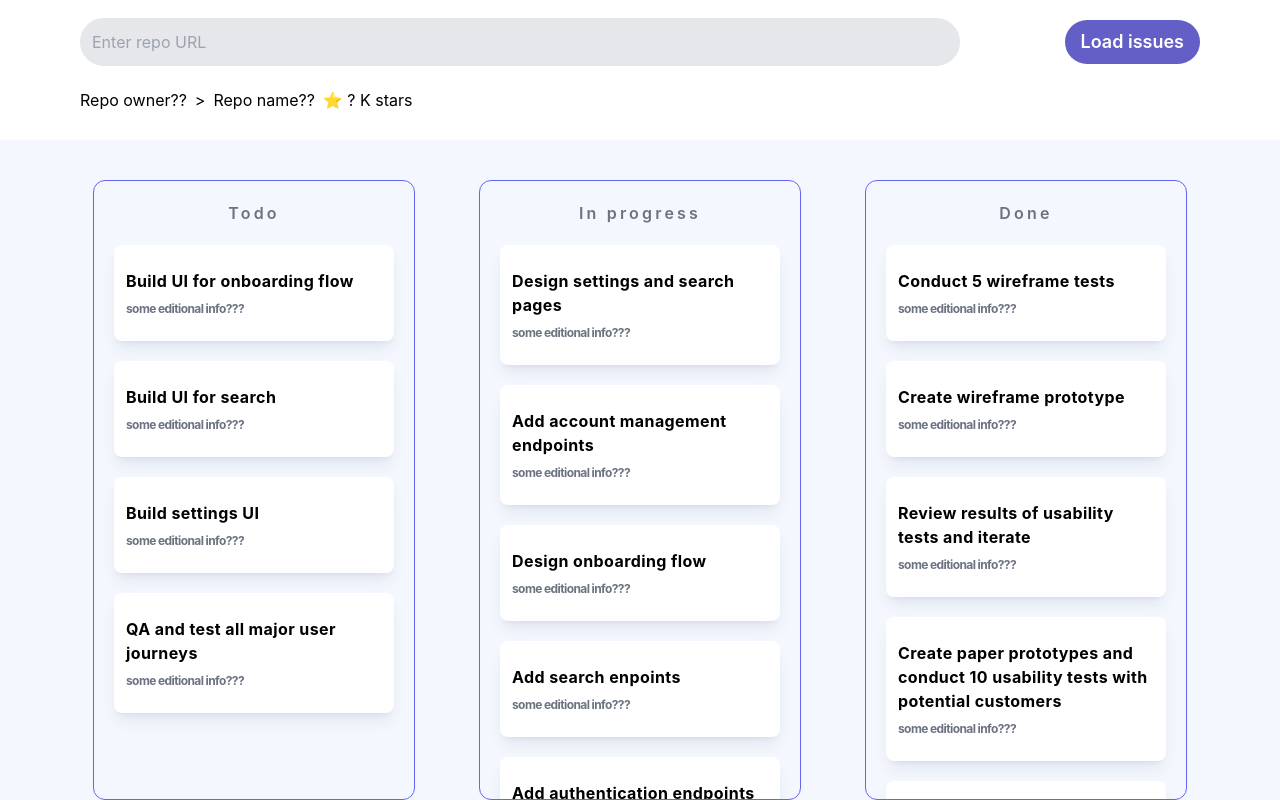
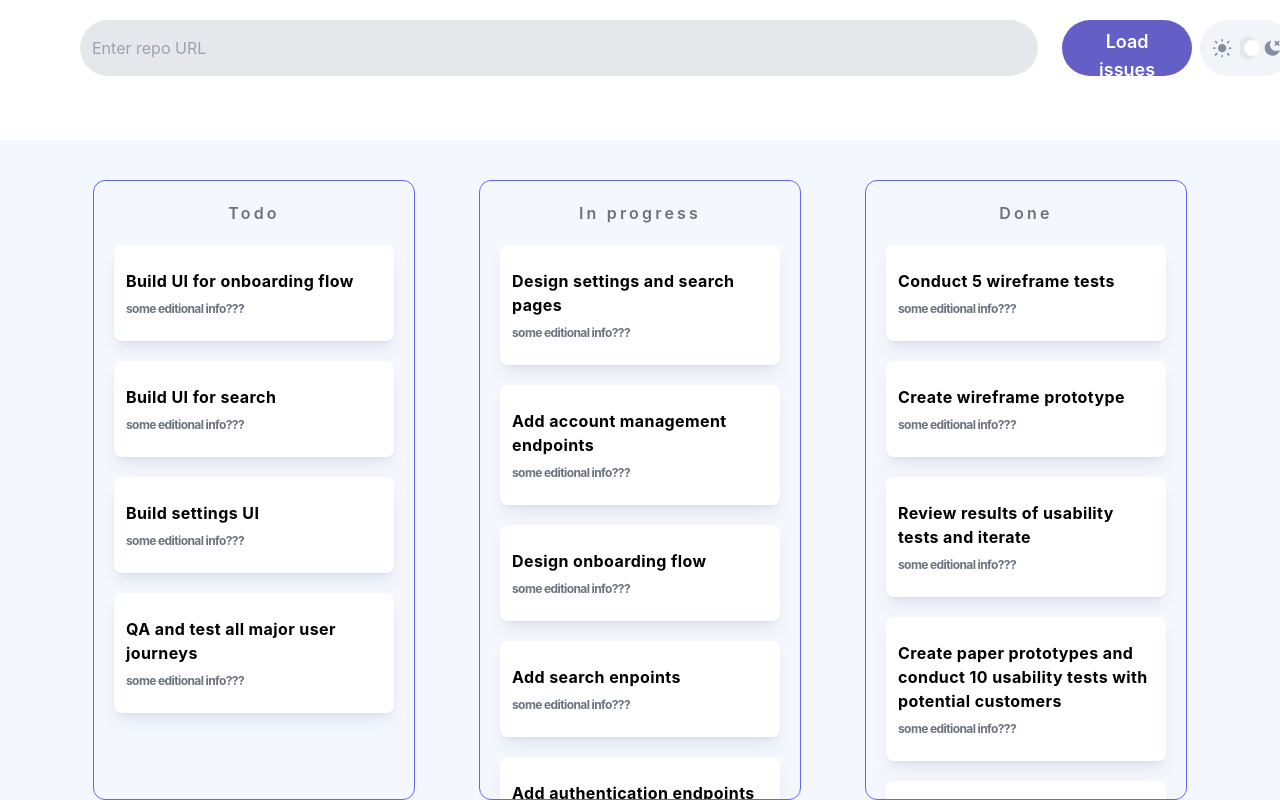
Before and after one commit to varenyk-lover/kanban-github-app, a React (Vite) app: page / in a window 1280 px wide. Built offline with nearby package versions, Linux system fonts and the light colour scheme.

Commit message:
add themeToggler, restructure repo info, download handlessui, add time constants and countstars algorithm

```diff
--- a/package.json
+++ b/package.json
@@ -10,6 +10,7 @@
     "preview": "vite preview"
   },
   "dependencies": {
+    "@headlessui/react": "^1.7.18",
     "@reduxjs/toolkit": "^2.2.3",
     "react": "^18.2.0",
     "react-dom": "^18.2.0",
--- a/src/App.tsx
+++ b/src/App.tsx
@@ -1,4 +1,3 @@
-import React from "react";
 import Home from "./components/Home";
 import Header from "./components/Header";
 import "./index.css";
--- a/src/components/Column.tsx
+++ b/src/components/Column.tsx
@@ -2,6 +2,13 @@ import {useDispatch, useSelector} from "react-redux";
 import Task from "./Task";
 import boardsSlice from "../redux/boardsSlice";
 
+export enum COLUMNS {
+    TODO = "ToDo",
+    IN_PROGRESS = "In Progress",
+    DONE = "Done",
+}
+
+export type ColumnType = `${COLUMNS}`;
 
 const Column = ({colIndex, prevColIndex, taskIndex}) => {
 
--- a/src/components/Header.tsx
+++ b/src/components/Header.tsx
@@ -1,9 +1,27 @@
-import {useSelector} from "react-redux";
+import {useDispatch, useSelector} from "react-redux";
+import {useState} from "react";
+import useDarkMode from "../hooks/useDarkMode";
+import lightIcon from "../assets/icon-light-theme.svg";
+import {Switch} from "@headlessui/react";
+import darkIcon from "../assets/icon-dark-theme.svg";
+import RepoInfo from "./RepoInfo";
+
 
 const Header = () => {
 
     const boards = useSelector((state) => state.boards);
     const board = boards.find((board) => board.isActive);
+
+    const [colorTheme, setTheme] = useDarkMode();
+    const [darkSide, setDarkSide] = useState(
+        colorTheme === "light" ? true : false
+    );
+    const toggleDarkMode = (checked) => {
+        setTheme(colorTheme);
+        setDarkSide(checked);
+    };
+
+
 
 
     const handleLoading = (e) => {
@@ -29,31 +47,54 @@ const Header = () => {
     return (
         <header className=" px-20 py-5 fixed left-0 bg-white dark:bg-[#2b2c37] z-50 right-0 ">
             <form className="h-[100px]">
-                <div className=" flex justify-between dark:text-white items-center  ">
+                <div className=" flex justify-between   ">
 
                     {/* Left Side  */}
-                    <div className=" flex items-center  space-x-2  md:space-x-4">
-                        <input className=" p-3 fixed  bg-gray-200 min-w-[880px] rounded-full "
-                               placeholder="Enter repo URL"/>
+
+                    <div className=" flex gap-6">
+                        <div className=" flex items-center w-[1000px] space-x-2  md:space-x-4">
+                            <input className=" p-3 h-[56px] bg-gray-200  w-full rounded-full "
+                                   placeholder="Enter repo URL"/>
+                        </div>
+
+                        <div className=" flex space-x-4 items-center   ">
+                            <button type="submit"
+                                    className=" button h-[56px] md:block "
+                                    onClick={handleLoading}
+                            >
+                                Load issues
+                            </button>
+                        </div>
                     </div>
 
                     {/* Right Side */}
+                    <div
+                        className=" mx-2 rounded-full p-4 relative space-x-2 bg-slate-100 dark:bg-[#20212c] flex justify-center items-center ">
+                        <img src={lightIcon} alt="sun indicating light mode"/>
 
-                    <div className=" flex space-x-4 items-center   ">
-                        <button type="submit"
-                                className=" button  md:block "
-                                onClick={handleLoading}
+                        <Switch
+                            checked={darkSide}
+                            onChange={toggleDarkMode}
+                            className={`${
+                                darkSide ? "bg-[#635fc7]" : "bg-gray-200"
+                            } relative inline-flex h-6 w-11 items-center rounded-full`}
                         >
-                            Load issues
-                        </button>
+                    <span
+                        className={`${
+                            darkSide ? "translate-x-6" : "translate-x-1"
+                        } inline-block h-4 w-4 transform rounded-full bg-white transition`}
+                    />
+                        </Switch>
+
+                        <img src={darkIcon} alt="moon indicating dark mode"/>
 
                     </div>
+
+
                 </div>
 
-                {/* for test check is any board */}
-                {board && <div className="pt-6 flex gap-2">
-                    <span>Repo owner??</span> <span>&gt;</span> <span>Repo name??</span> <span>&#11088; ? K stars</span>
-                </div>}
+                {/* for test - check is any board uploaded */}
+                {/*{board && <RepoInfo repoOwnerUrl={} repoNameUrl={} repoOwner={} repoName={} stars={}/>}*/}
 
             </form>
 
--- a/src/components/Home.tsx
+++ b/src/components/Home.tsx
@@ -26,7 +26,7 @@ const Home = () => {
     const board = boards.find((board) => board.isActive === true);
     const columns = board.columns;
 
-    // const [isSideBarOpen, setIsSideBarOpen] = useState(true);
+
 
     return (
         <div
--- /dev/null
+++ b/src/components/RepoInfo.tsx
@@ -0,0 +1,39 @@
+import countStars from "../utils/countStars";
+
+interface FormInputProps {
+    repoOwnerUrl: string;
+    repoNameUrl: string;
+    repoOwner: string;
+    repoName: string;
+    stars: number;
+}
+
+
+const RepoInfo: React.FC<FormInputProps> = ({
+                                                repoOwnerUrl,
+                                                repoNameUrl,
+                                                repoOwner,
+                                                repoName,
+                                                stars,
+                                            }) => {
+    const countedStars = countStars(stars);
+
+
+    return (
+        <div className="pt-6 flex gap-2   dark:text-white ">
+                    <span className=" text-[#635fc7]  cursor-pointer  hover:underline">
+                        <a
+                            href={repoOwnerUrl}>{repoOwner}</a>
+                    </span>
+            <span>&gt;</span>
+            <span className="  text-[#635fc7]  cursor-pointer hover:underline">
+                        <a
+                            href={repoNameUrl}>{repoName}</a>
+                    </span>
+            <span>&#11088; {countedStars} stars</span>
+        </div>
+
+    );
+}
+
+export default RepoInfo;
--- a/src/Hooks/useDarkMode.ts
+++ b/src/hooks/useDarkMode.ts
@@ -1,12 +1,11 @@
-import React, {useEffect, useState} from "react"
+import {useEffect, useState} from "react"
 
 function useDarkMode() {
 
-    const [theme, setTheme] = useState(localStorage.theme)
+    const [theme, setTheme] = useState<string>(localStorage.theme)
     const colorTheme = theme === "dark" ? "light" : "dark";
 
     useEffect(() => {
-
         const root = window.document.documentElement;
         root.classList.remove(colorTheme);
         root.classList.add(theme);
--- /dev/null
+++ b/src/utils/constants.ts
@@ -0,0 +1,11 @@
+export const MILLION = 1000000;
+export const THOUSAND = 1000;
+
+export const MILLISECONDS_IN_SECOND = 1000;
+export const SECONDS_IN_HOUR = 3600;
+export const MINUTES_IN_HOUR = 60;
+export const HOURS_IN_DAY = 24;
+export const DAYS_IN_WEEK = 7;
+export const MONTHS_IN_YEAR = 12;
+
+export const BASE_URL = "https://api.github.com/repos/";
--- /dev/null
+++ b/src/utils/countStars.ts
@@ -0,0 +1,23 @@
+import { MILLION, THOUSAND } from "./constants";
+
+// Функція для отримання кількості зірок у зручному форматі
+// Наприклад, якщо num = 1500, поверне "1.5K"
+ const countStars = (num: number): string => {
+    let countedStars = "";
+
+    if (num >= MILLION) {
+        countedStars = Math.trunc(num / MILLION) + "M";
+    }
+
+    else if (num >= THOUSAND) {
+        countedStars = Math.trunc(num / THOUSAND) + "K";
+    }
+
+    else {
+        countedStars = num.toString();
+    }
+
+    return countedStars;
+};
+
+export default countStars;
```
Also changed, not shown: 2 other files (tests, documents, lock files or other folders).
